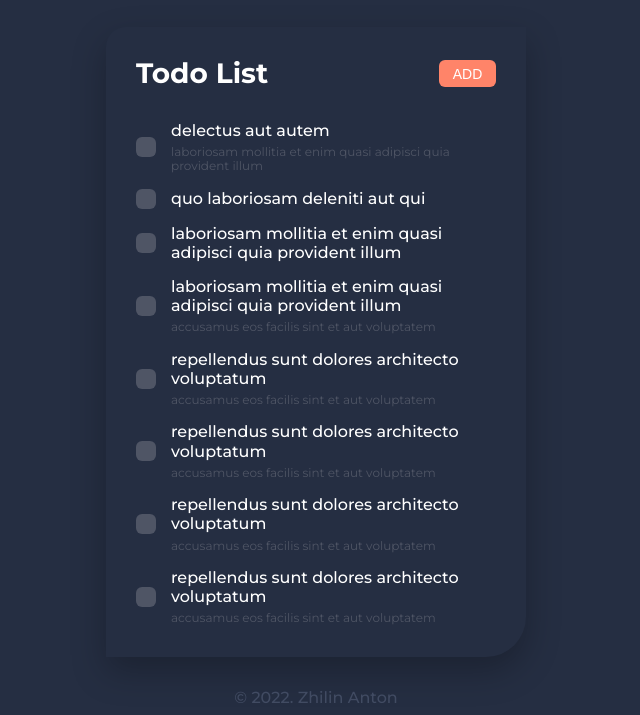
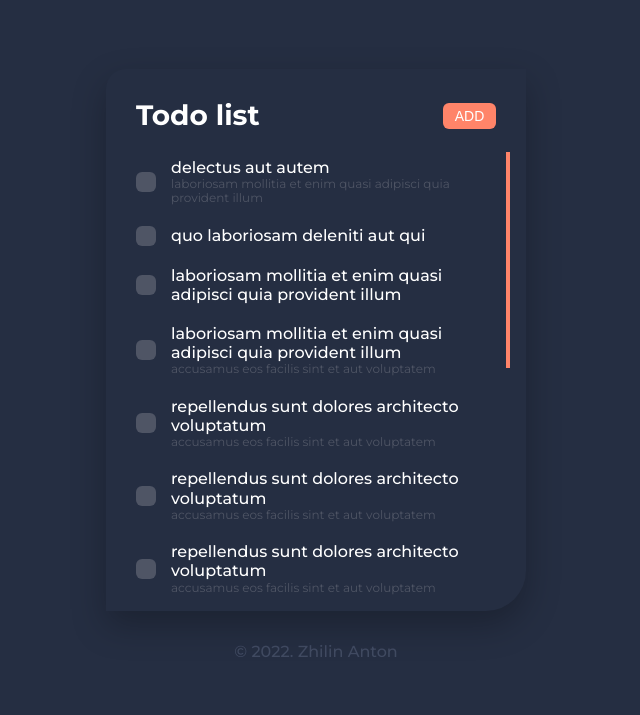
Before and after one commit to ministrov/awesome-todo, a Vue app: page / in a window 1280 px wide. Shown: the part 101-816 px from the top of the page, without its empty margins (324-964 px from the left). Built offline with nearby package versions, Linux system fonts and the light colour scheme.

Commit message:
Just ended with styling decoration elements

```diff
--- a/src/App.vue
+++ b/src/App.vue
@@ -2,14 +2,14 @@
   <div id="app">
     <div class="content-wrapper">
       <div class="main-header">
-        <h2 class="main-header__title">Todo List</h2>
+        <h2 class="main-header__title">Todo list</h2>
 
         <AddButton />
       </div>
 
       <ul class="todo-list">
         <li class="todo-list__item">
-          <CheckboxCom />
+          <CheckboxCom class="checkbox-input" />
 
           <div class="info-item">
             <h3 class="info-item__title">delectus aut autem</h3>
@@ -17,7 +17,7 @@
           </div>
         </li>
         <li class="todo-list__item">
-          <CheckboxCom />
+          <CheckboxCom class="checkbox-input" />
 
           <div class="info-item">
             <h3 class="info-item__title">quo laboriosam deleniti aut qui</h3>
@@ -104,10 +104,12 @@ body {
   align-items: center;
 }
 .content-wrapper {
+  position: relative;
+  z-index: 10;
   min-width: 360px;
   max-width: 420px;
-  height: 570px;
-  margin-top: 120px;
+  height: 482px;
+  margin-top: 162px;
   padding-top: 30px;
   padding-bottom: 30px;
   padding-left: 30px;
@@ -116,6 +118,32 @@ body {
   box-shadow: 0px 14px 34px rgba(0, 0, 0, 0.25);
   border-radius: 20px 0px 40px;
   overflow: hidden;
+
+  &::after {
+    position: absolute;
+    content: "";
+    z-index: -1;
+    top: 144px;
+    left: 164vh;
+    width: 396px;
+    height: 68px;
+    background: linear-gradient(180deg, #31394D 0%, #091739 100%);
+    border-radius: 20px;
+    transform: rotate(-2.32deg);
+  }
+
+  &::before {
+    position: absolute;
+    content: "";
+    z-index: -4;
+    top: 133px;
+    left: 164vh;
+    width: 341px;
+    height: 85px;
+    background: linear-gradient(180deg, #4F5565 0%, #000000 53.65%);
+    border-radius: 20px;
+    transform: rotate(-4.48deg);
+  }
 }
 .main-header {
   display: flex;
@@ -141,10 +169,21 @@ body {
 }
 
 .todo-list {
+  position: relative;
   margin: 0;
-  margin-top: 30px;
+  margin-top: 25px;
   padding: 0;
   list-style: none;
+
+  &::before {
+    position: absolute;
+    content: "";
+    top: -6px;
+    right: -14px;
+    width: 4px;
+    height: 216px;
+    background-color: #FF8469;
+  }
 }
 .todo-list__item {
   display: flex;
@@ -152,7 +191,7 @@ body {
   max-width: 360px;
 
   &:not(:last-child) {
-    margin-bottom: 15px;
+    margin-bottom: 20px;
   }
 }
 .info-item {
@@ -172,10 +211,23 @@ body {
 }
 .info-item__text {
   margin: 0;
-  margin-top: 5px;
   font-size: 12px;
   font-weight: 400;
   line-height: 1.2;
   color: #4F5565;
 }
+.checkbox-input:checked + .info-item .info-item__title {
+  text-decoration: line-through;
+  text-decoration-color: #4F5565;
+  color: #4F5565;
+
+  &:hover {
+    text-decoration-color: #ffffff;
+    color: #ffffff;
+  }
+}
+.info-item:hover + .checkbox-input::after {
+  background-color: #FF8469;
+  opacity: 0.2;
+}
 </style>
--- a/src/components/AddButton.vue
+++ b/src/components/AddButton.vue
@@ -10,8 +10,8 @@ export default {}
 <style lang="scss" scoped>
 .add-button {
   display: block;
-  width: 57px;
-  height: 27px;
+  width: 53px;
+  height: 26px;
   font-size: 14px;
   font-weight: 500;
   text-transform: uppercase;
```
